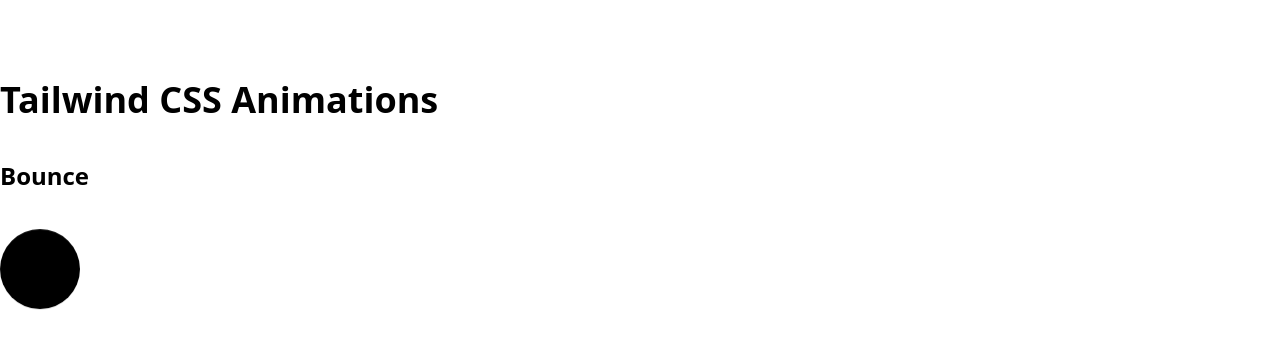
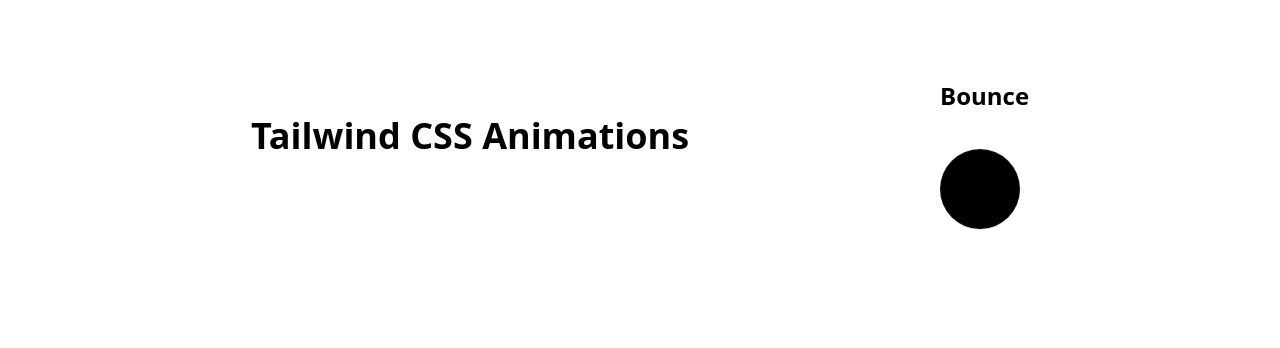
Before and after one commit to mdr-uma/tailwind-css-sandbox, a React (Create React App) app: page / in a window 1280 px wide. Shown: the top 348 px of the page. Built offline with nearby package versions, Linux system fonts and the light colour scheme; the HTML template or start-up script is replaced by a standard one.

Commit message:
add flex classes to style and make it responsive

```diff
--- a/src/components/Animations.js
+++ b/src/components/Animations.js
@@ -2,7 +2,7 @@ import React from 'react'
 
 const Animations = () => {
     return(
-        <div className="container mx-auto py-20 px-20 lg:px-0 ">
+        <div className="container mx-auto py-20 px-20 lg:px-0 flex justify-evenly flex-col lg:flex-row">
             <h1 className="mb-10 text-4xl font-extrabold lg:self-center">Tailwind CSS Animations</h1>
 
             <div>
```
